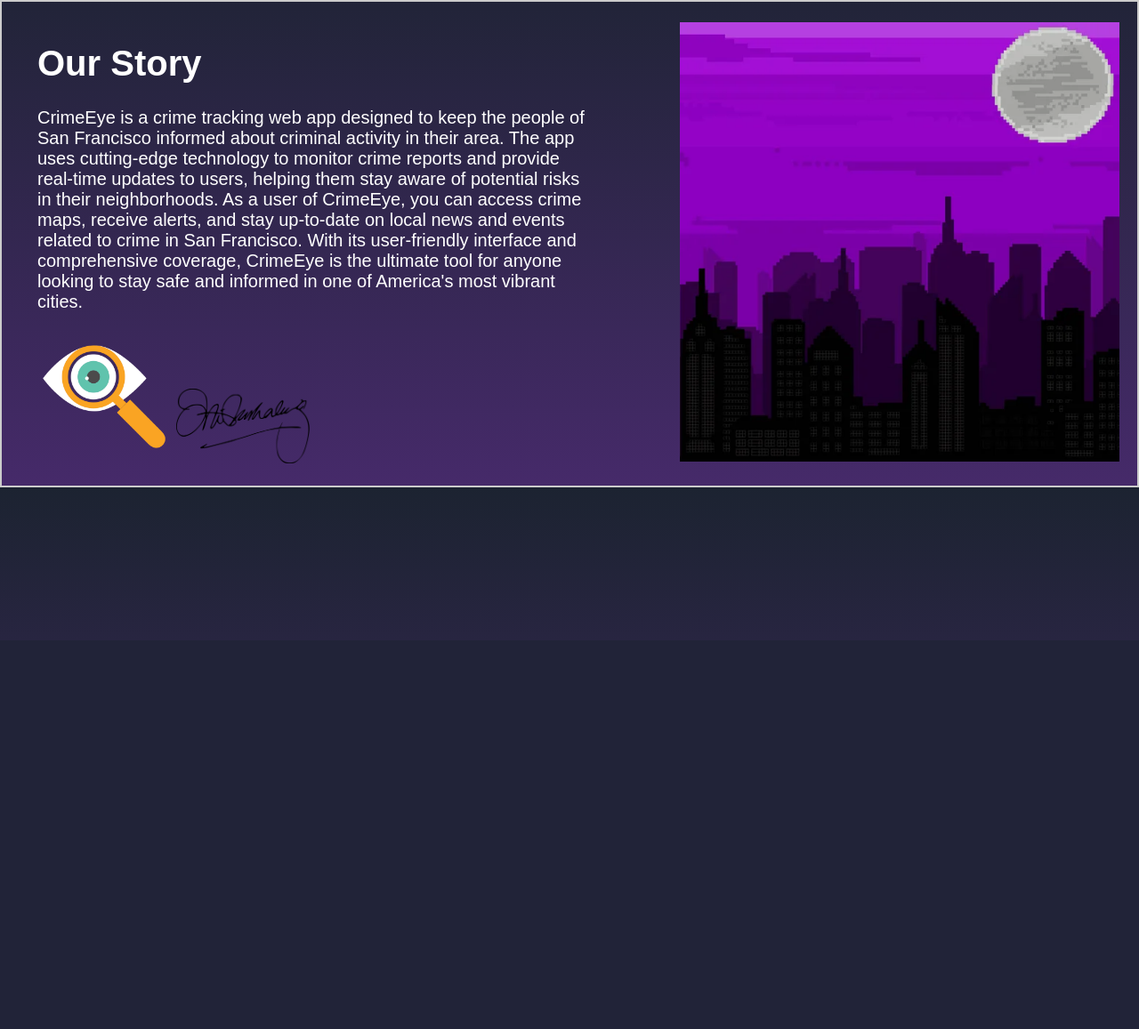
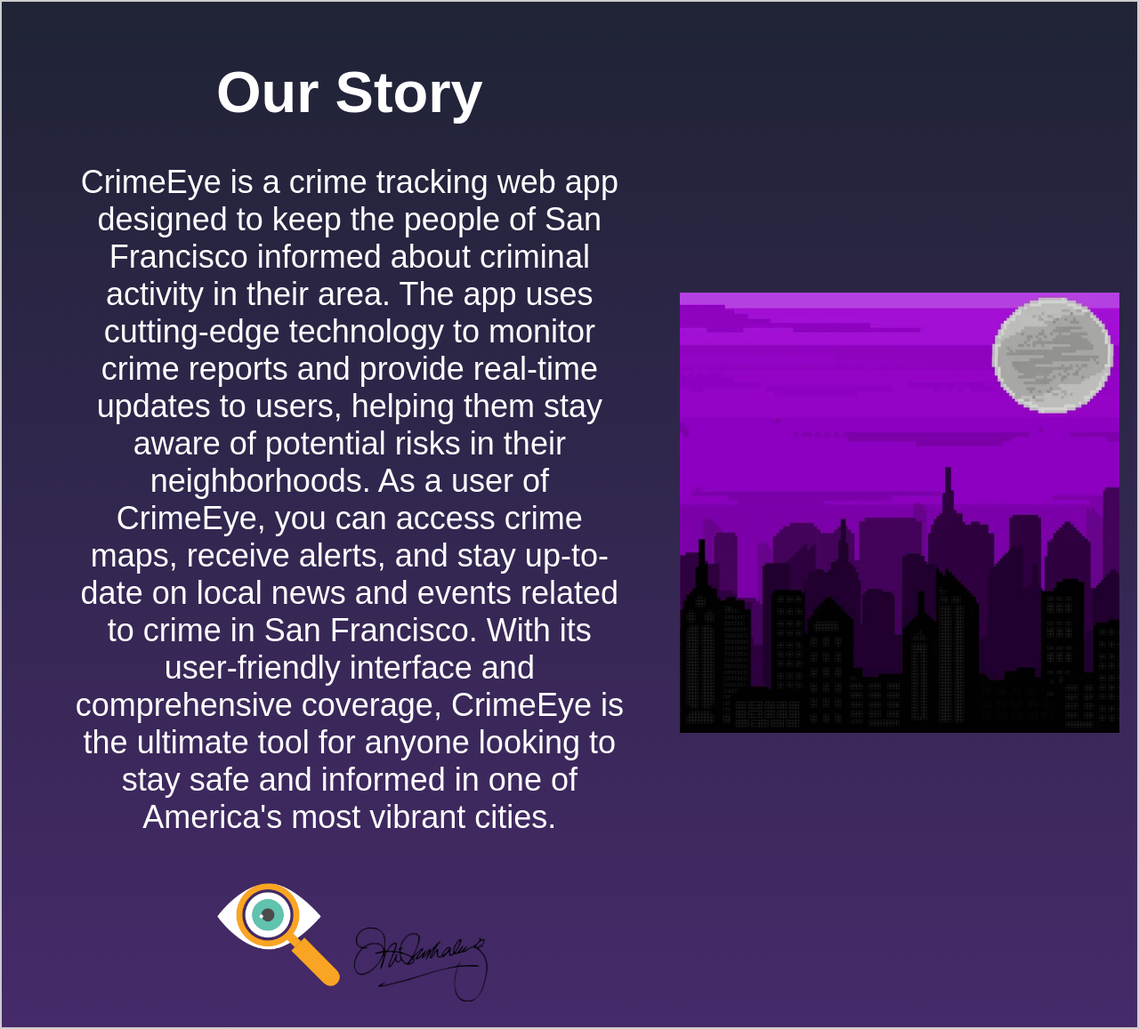
Before and after one commit to cfrielinghaus/cfrielinghaus.github.io, a PHP site: the page made by About Us.html in a window 1280 px wide. Shown: the part 80-1237 px from the top of the page at 89% size. Before the commit the page ends 628 px from the top, so only its background shows below. Run offline with PHP 8.4, Linux system fonts and the light colour scheme.

Commit message:
ABT US final commit

```diff
--- a/About Us.css
+++ b/About Us.css
@@ -48,10 +48,15 @@ body {
 }
 
 .about-text {
-  flex-basis: 50%;
-  padding-left: 20px;
-  font-size: 20px;
-  text-align: left;
+  font-size: 36px;
+  width: 50%;
+  margin: 0 auto;
+  text-align: center;
+}
+
+.about-text h1 {
+  font-size: 65px;
+  text-align: center;
 }
 
 .about-image {
--- a/Contact Us.html
+++ b/Contact Us.html
@@ -17,14 +17,14 @@
   <header>
     <div class="banner">
         <div class="banner-links">
-          <a href="main.html" class="banner-link">Map</a>
-          <a href="About Us.html" class="banner-link">About Us</a>
+          <a href="main.html" class="banner-link">HeatMap</a>
+          <a href="iconic.html" class="banner-link">Incident Map</a>
         </div>
         <div class="banner-logo">
           <a href="index.html"><img src="images/logo.png" alt="CrimeEye Logo"></a>
         </div>
         <div class="banner-links">
-          <a href="#" class="banner-link">Our Mission</a>
+          <a href="About Us.html" class="banner-link">About Us</a>
           <a href="Contact Us.html" class="banner-link">Contact Us</a>
         </div>
     </div>
```
